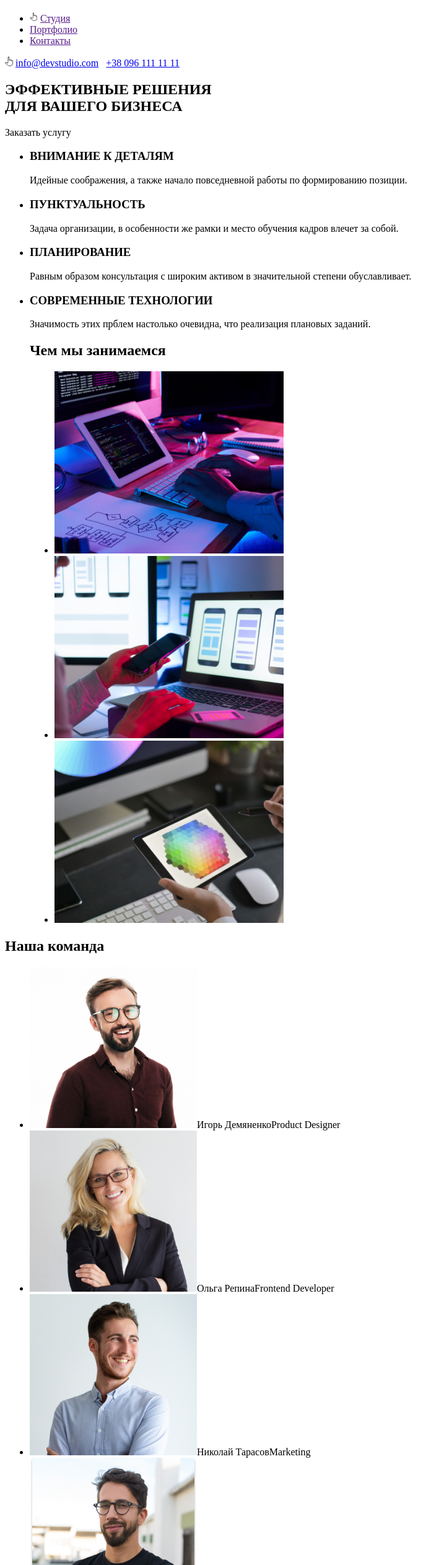
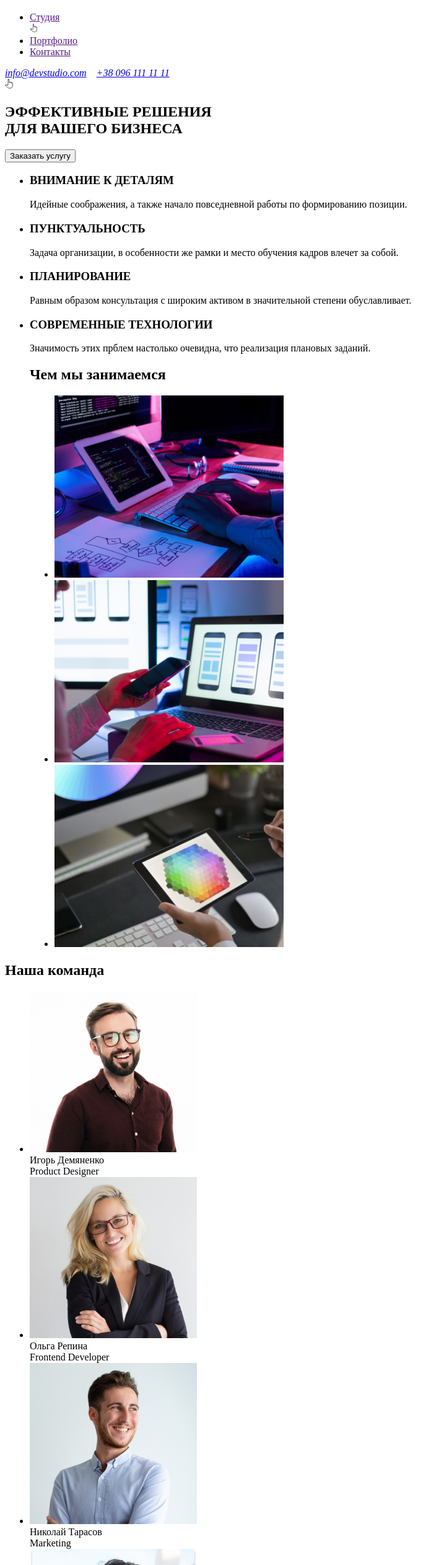
Before and after one commit to taras-vlas/goit-markup-hw-01, a plain HTML site: page index.html in a window 1280 px wide. Shown: the part 95-2620 px from the top of the page at 62% size, without its empty margins (0-717 px from the left). Drawn offline with Linux system fonts and the light colour scheme.

Commit message:
правки кнопка

```diff
--- a/index.html
+++ b/index.html
@@ -20,6 +20,7 @@
         <!-- Ссылки на другие страницы или разделы текущей -->
         <ul>
           <li>
+            <a href="">Студия</a><br>
             <a href="./index.html">
               <img
                 src="./images/finger-1.svg"
@@ -27,23 +28,20 @@
                 width="13"
                 height="16"
             /></a>
-            <a href="">Студия</a>
           </li>
           <li><a href="">Портфолио</a></li>
           <li><a href="">Контакты</a></li>
         </ul>
       </nav>
-      <a href="./index.html">
-        <img
-          src="./images/finger-2.svg"
-          alt="Логтип указателя 1"
-          width="13"
-          height="16"
-      /></a>
-      <a href="/">info@devstudio.com</a>&nbsp;&nbsp;&nbsp;<a href="/"
-        >+38 096 111 11 11</a
-      >
-    </header>
+        <!-- E-mail и связь -->
+        <address>
+        <a href="/">info@devstudio.com</a>&nbsp;&nbsp;&nbsp;
+        <a href="/">+38 096 111 11 11</a><br>
+        <a href="./index.html">
+          <img src="./images/finger-2.svg" alt="Логтип указателя 1" width="13" height="16"
+        /></a>
+        </address>
+      </header>
 
     <!-- Уникальный контент страницы -->
     <main>
@@ -53,7 +51,12 @@
           ЭФФЕКТИВНЫЕ РЕШЕНИЯ<br />
           ДЛЯ ВАШЕГО БИЗНЕСА
         </h2>
-        <p>Заказать услугу</p>
+
+        <!-- Отображение кнопки -->
+        <form>
+          <button>Заказать услугу</button>
+        </form>
+
         <ul>
           <li>
             <h3>ВНИМАНИЕ К ДЕТАЛЯМ</h3>
@@ -89,63 +92,61 @@
       <!-- Секция илюстрации технологий -->
       <figure>
         <h2>Чем мы занимаемся</h2>
+        <p>
         <ul>
           <li>
-            <img
-              src="./images/21.jpg"
-              alt="Программист за работой, использует планшет, рукопись, набирая команды на клавиатуре. "
-              width="370"
-            />
+            <img src="./images/21.jpg"
+              alt="Программист за работой, использует планшет, рукопись, набирая команды на клавиатуре. " width="370" />
           </li>
           <li>
-            <img
-              src="./images/22.jpg"
-              alt="Человек держит в руках айфон и работает на ноутбуке."
-              width="370"
-            />
+            <img src="./images/22.jpg" alt="Человек держит в руках айфон и работает на ноутбуке." width="370" />
           </li>
           <li>
-            <img
-              src="./images/23.jpg"
-              alt="Дизайнер держит в руках планшет и выбирает цвет из мзображенной палитрыа цветов."
-              width="370"
-            />
+            <img src="./images/23.jpg" alt="Дизайнер держит в руках планшет и выбирает цвет из мзображенной палитрыа цветов."
+              width="370" />
           </li>
         </ul>
+        </p>
       </figure>
       <!-- Секция персонала -->
       <section>
         <h2>Наша команда</h2>
+        <p>
         <ul>
           <li>
             <img
               src="./images/31.jpg"
               alt="Фотография Игоря Демяненко Product Designer."
               width="270"
-            /><span>Игорь Демяненко</span><span>Product Designer</span>
+            /><br /><span>Игорь Демяненко</span><br /><span
+              >Product Designer</span
+            >
           </li>
           <li>
             <img
               src="./images/32.jpg"
               alt="Фотография Ольги Репиной Frontend Developer."
               width="270"
-            /><span>Ольга Репина</span><span>Frontend Developer</span>
+            /><br /><span>Ольга Репина</span><br /><span
+              >Frontend Developer</span
+            >
           </li>
           <li>
             <img
               src="./images/33.jpg"
               alt="Фотография Николая Тарасова Marketing."
               width="270"
-            /><span>Николай Тарасов</span><span>Marketing</span>
+            /><br /><span>Николай Тарасов</span><br /><span>Marketing</span>
           </li>
           <li>
             <img
               src="./images/34.jpg"
               alt="Фотография Михаила Ермакова UI Designer."
               width="270"
-            /><span>Михаил Ермаков</span><span>UI Designer</span>
+            /><br /><span>Михаил Ермаков</span><br /><span>UI Designer</span>
           </li>
         </ul>
+        </p>
       </section>
     </main>
 
@@ -155,13 +156,13 @@
       <a href="/" lang="en">Web<span>Studio</span></a>
       <p></p>
       <!-- Адрес и связь -->
-      <div>
+     <address>
         <ul>
           <li><a href="">Киев, пр-т Леси Украинки,26</a></li>
           <li><a href="">info@exempl.com</a></li>
           <li><a href="">+38 099 111 11 11</a></li>
         </ul>
-      </div>
+      </address>
     </footer>
   </body>
 </html>
```
